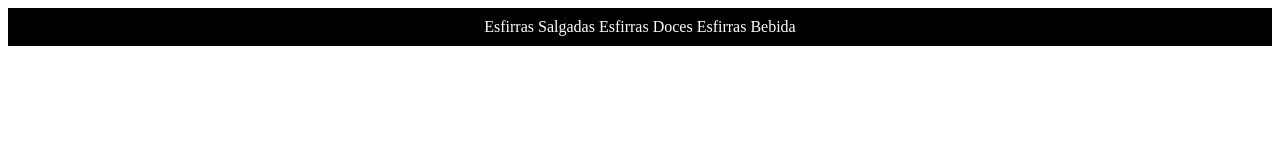
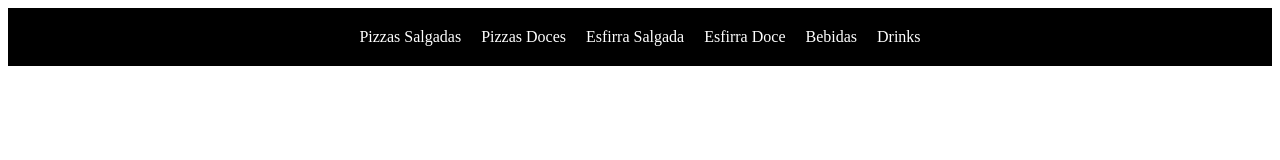
Before and after one commit to DavidAraujo178/atividade02, a plain HTML site: page index.html in a window 1280 px wide. Drawn offline with Linux system fonts and the light colour scheme.

Commit message:
Versão 03 - Menu Criado e uso do CSS

```diff
--- a/index.html
+++ b/index.html
@@ -3,7 +3,7 @@
 <head>
   <title>Menu</title>
   <style>
-    ul {
+    .menu ul {
       background-color: black;
       color: white;
       display: flex;
@@ -11,21 +11,27 @@
       justify-content: center
     }
 
-    li {
+    .menu li {
       display: block;
       color: white;
       text-align: center;
+      padding: 10px;
     }
+
   </style>
 </head>
 
 <body>
 </body>
-<ul>
-  Esfirras Salgadas
-  Esfirras Doces
-  Esfirras Bebida
-</ul>
+<nav class="menu">
+  <ul>
+    <li>Pizzas Salgadas</li>
+    <li>Pizzas Doces</li>
+    <li>Esfirra Salgada</li>
+    <li>Esfirra Doce</li>
+    <li>Bebidas</li>
+    <li>Drinks</li>
+  </ul>
 </nav>
 
 </html>
```
